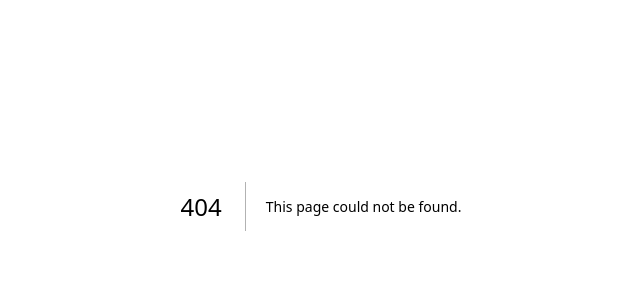
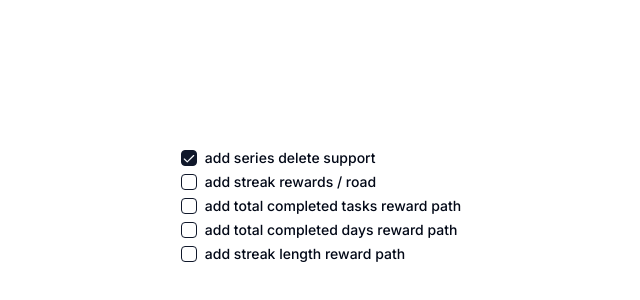
Before and after one commit to cpendery/streaks, a Next.js app: page /roadmap in a window 1280 px wide. Before the commit this address had no page. Shown: the part 194-494 px from the top of the page, without its empty margins (319-959 px from the left). Built offline with nearby package versions, Linux system fonts and the light colour scheme.

Commit message:
feat: add roadmap
Signed-off-by: cpendery <cpendery@vt.edu>

```diff
--- a/app/page.tsx
+++ b/app/page.tsx
@@ -21,6 +21,7 @@ import {
   Eye,
   EyeOff,
   NotepadTextIcon,
+  MapIcon,
 } from "lucide-react";
 import { useMutation } from "@tanstack/react-query";
 import { DatePicker } from "@/components/ui/date-picker";
@@ -32,6 +33,8 @@ import {
   TooltipProvider,
   TooltipTrigger,
 } from "@/components/ui/tooltip";
+import Link from "next/link";
+import { useCursorFriends } from "@/hooks/useCursorFriends";
 
 function Login() {
   const [password, setPassword] = useState("");
@@ -310,6 +313,21 @@ function Day() {
                   </TooltipContent>
                 </Tooltip>
               </TooltipProvider>
+              <TooltipProvider>
+                <Tooltip>
+                  <TooltipTrigger asChild>
+                    <Link
+                      href="/roadmap"
+                      className="w-10 inline-flex items-center justify-center"
+                    >
+                      <MapIcon />
+                    </Link>
+                  </TooltipTrigger>
+                  <TooltipContent>
+                    <p>Roadmap</p>
+                  </TooltipContent>
+                </Tooltip>
+              </TooltipProvider>
             </div>
           </div>
           <div className="flex justify-end m-4"></div>
@@ -324,25 +342,7 @@ export default function Home() {
   useAuth();
   const authenticated = useRecoilValue(authState);
 
-  useEffect(() => {
-    var friendsPerSecond = 50;
-    var wait = false;
-    window.addEventListener("mousemove", (e) => {
-      if (wait) return;
-      const elem = document.createElement("img");
-      elem.className = "cursor-friend";
-      elem.style.top = `${e.clientY}px`;
-      elem.style.left = `${e.clientX}px`;
-      elem.src = "/friend.png";
-      elem.height = 512;
-      elem.width = 512;
-      const cursorFriends = document.getElementById("cursor-friends");
-      cursorFriends?.appendChild(elem);
-      wait = true;
-      setTimeout(() => cursorFriends?.removeChild(elem), 2_500);
-      setTimeout(() => (wait = false), 1_000 / friendsPerSecond);
-    });
-  }, []);
+  useCursorFriends();
 
   return (
     <main className="flex justify-center min-h-screen">
--- /dev/null
+++ b/app/roadmap/page.tsx
@@ -0,0 +1,43 @@
+"use client";
+
+import { Button } from "@/components/ui/button";
+import { Checkbox } from "@/components/ui/checkbox";
+import { useCursorFriends } from "@/hooks/useCursorFriends";
+import { useRouter } from "next/navigation";
+import { useId } from "react";
+
+function Item({ text, checked }: { text: string; checked: boolean }) {
+  const id = useId();
+  return (
+    <div className="flex items-center space-x-2 my-1">
+      <Checkbox id={id} checked={checked} />
+      <label
+        htmlFor={id}
+        className="text-sm font-medium leading-none peer-disabled:cursor-not-allowed peer-disabled:opacity-70"
+      >
+        {text}
+      </label>
+    </div>
+  );
+}
+
+export default function Roadmap() {
+  useCursorFriends();
+  const router = useRouter();
+
+  return (
+    <main className="flex flex-col items-center justify-center min-h-screen">
+      <div className="flex flex-col justify-center">
+        <Item checked={true} text="add series delete support" />
+        <Item checked={false} text="add streak rewards / road" />
+        <Item checked={false} text="add total completed tasks reward path" />
+        <Item checked={false} text="add total completed days reward path" />
+        <Item checked={false} text="add streak length reward path" />
+      </div>
+      <div
+        id="cursor-friends"
+        className="overflow-hidden h-screen w-screen absolute pointer-events-none"
+      />
+    </main>
+  );
+}
--- /dev/null
+++ b/hooks/useCursorFriends.ts
@@ -0,0 +1,23 @@
+import { useEffect } from "react";
+
+export const useCursorFriends = () => {
+  useEffect(() => {
+    var friendsPerSecond = 50;
+    var wait = false;
+    window.addEventListener("mousemove", (e) => {
+      if (wait) return;
+      const elem = document.createElement("img");
+      elem.className = "cursor-friend";
+      elem.style.top = `${e.clientY}px`;
+      elem.style.left = `${e.clientX}px`;
+      elem.src = "/friend.png";
+      elem.height = 512;
+      elem.width = 512;
+      const cursorFriends = document.getElementById("cursor-friends");
+      cursorFriends?.appendChild(elem);
+      wait = true;
+      setTimeout(() => cursorFriends?.removeChild(elem), 2_500);
+      setTimeout(() => (wait = false), 1_000 / friendsPerSecond);
+    });
+  }, []);
+};
```
